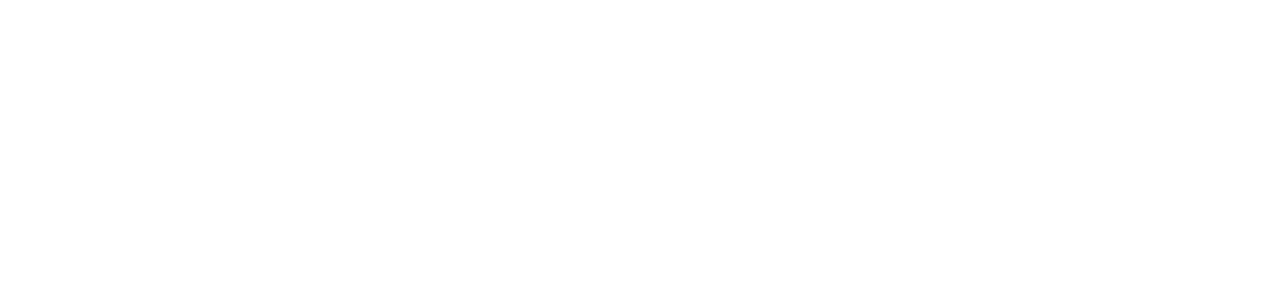
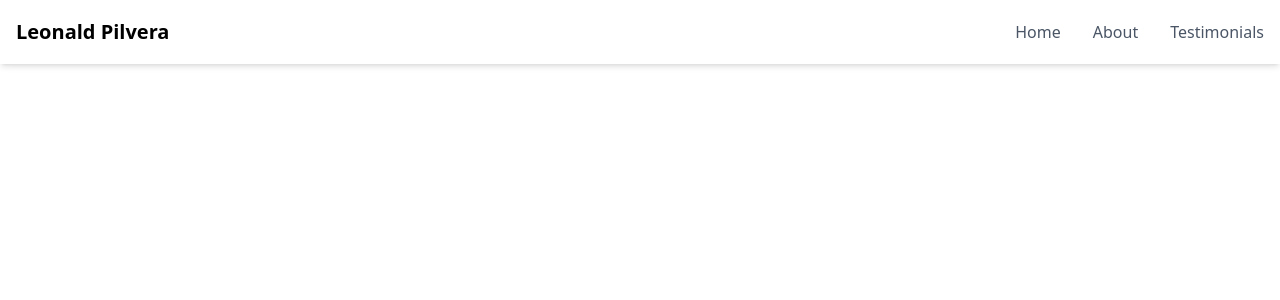
Before and after one commit to JiNXxo/Portfolio2025, a React (Vite) app: page / in a window 1280 px wide. Shown: the top 300 px of the page. Built offline with nearby package versions, Linux system fonts and the light colour scheme.

Commit message:
feature/added a navigation

```diff
--- a/package.json
+++ b/package.json
@@ -11,6 +11,8 @@
   },
   "dependencies": {
     "@tailwindcss/vite": "^4.0.5",
+    "framer-motion": "^12.4.1",
+    "lucide-react": "^0.475.0",
     "react": "^19.0.0",
     "react-dom": "^19.0.0",
     "tailwindcss": "^4.0.5"
--- a/src/App.tsx
+++ b/src/App.tsx
@@ -1,18 +1,11 @@
-import React from 'react'
-import Hero from './components/Hero/Hero'
-import About from './components/About/About'
-import Testimonials from './components/Testimonials/Testimonials'
-import Footer from './components/Footer/Footer'
+import Navigation from "./components/Navigation/Navigation";
 
 const App = () => {
   return (
     <div className="min-h-screen">
-      <Hero />
-      <About />
-      <Testimonials />
-      <Footer />
+      <Navigation />
     </div>
-  )
-}
+  );
+};
 
-export default App
+export default App;
--- /dev/null
+++ b/src/components/Navigation/DesktopNav.tsx
@@ -0,0 +1,30 @@
+interface DesktopNavProps {
+  onNavigate: (id: string) => void;
+}
+
+const DesktopNav = ({ onNavigate }: DesktopNavProps) => {
+  return (
+    <div className="hidden md:flex space-x-8">
+      <button
+        onClick={() => onNavigate("hero")}
+        className="text-gray-600 hover:text-gray-900"
+      >
+        Home
+      </button>
+      <button
+        onClick={() => onNavigate("about")}
+        className="text-gray-600 hover:text-gray-900"
+      >
+        About
+      </button>
+      <button
+        onClick={() => onNavigate("testimonials")}
+        className="text-gray-600 hover:text-gray-900"
+      >
+        Testimonials
+      </button>
+    </div>
+  );
+};
+
+export default DesktopNav;
--- /dev/null
+++ b/src/components/Navigation/Logo.tsx
@@ -0,0 +1,9 @@
+const Logo = () => {
+  return (
+    <div className="flex-shrink-0">
+      <span className="text-xl font-bold">Leonald Pilvera</span>
+    </div>
+  );
+};
+
+export default Logo;
--- /dev/null
+++ b/src/components/Navigation/MenuButton.tsx
@@ -0,0 +1,26 @@
+import { motion } from "framer-motion";
+import { Menu, X } from "lucide-react";
+
+interface MenuButtonProps {
+  isOpen: boolean;
+  onClick: () => void;
+}
+
+const MenuButton = ({ isOpen, onClick }: MenuButtonProps) => {
+  return (
+    <motion.button
+      onClick={onClick}
+      className="inline-flex items-center justify-center p-2 rounded-md text-gray-600 hover:text-gray-900"
+      whileTap={{ scale: 0.8 }}
+    >
+      <motion.div
+        animate={{ rotate: isOpen ? 180 : 0 }}
+        transition={{ duration: 0.3 }}
+      >
+        {isOpen ? <X size={24} /> : <Menu size={24} />}
+      </motion.div>
+    </motion.button>
+  );
+};
+
+export default MenuButton;
--- /dev/null
+++ b/src/components/Navigation/MobileNav.tsx
@@ -0,0 +1,32 @@
+interface NavItem {
+  id: string;
+  label: string;
+}
+
+interface MobileNavProps {
+  isOpen: boolean;
+  navItems: NavItem[];
+  onNavigate: (id: string) => void;
+}
+
+const MobileNav = ({ isOpen, navItems, onNavigate }: MobileNavProps) => {
+  if (!isOpen) return null;
+
+  return (
+    <div className="md:hidden">
+      <div className="px-2 pt-2 pb-3 space-y-1 sm:px-3">
+        {navItems.map((item) => (
+          <button
+            key={item.id}
+            onClick={() => onNavigate(item.id)}
+            className="block w-full text-center px-3 py-2 text-gray-600 hover:text-gray-900"
+          >
+            {item.label}
+          </button>
+        ))}
+      </div>
+    </div>
+  );
+};
+
+export default MobileNav;
--- /dev/null
+++ b/src/components/Navigation/Navigation.tsx
@@ -0,0 +1,48 @@
+import { useState } from "react";
+import Logo from "./Logo";
+import DesktopNav from "./DesktopNav";
+import MenuButton from "./MenuButton";
+import MobileNav from "./MobileNav";
+
+interface NavItem {
+  id: string;
+  label: string;
+}
+
+const navItems: NavItem[] = [
+  { id: "hero", label: "Home" },
+  { id: "about", label: "About" },
+  { id: "testimonials", label: "Testimonials" },
+];
+
+const Navigation = () => {
+  const [isOpen, setIsOpen] = useState(false);
+
+  const scrollToSection = (id: string) => {
+    const element = document.getElementById(id);
+    if (element) {
+      element.scrollIntoView({ behavior: "smooth" });
+    }
+  };
+
+  return (
+    <nav className="fixed top-0 left-0 w-full bg-white shadow-md z-50">
+      <div className="max-w-7xl mx-auto px-4">
+        <div className="flex justify-between items-center h-16">
+          <Logo />
+          <DesktopNav onNavigate={scrollToSection} />
+          <div className="md:hidden">
+            <MenuButton isOpen={isOpen} onClick={() => setIsOpen(!isOpen)} />
+          </div>
+        </div>
+        <MobileNav
+          isOpen={isOpen}
+          navItems={navItems}
+          onNavigate={scrollToSection}
+        />
+      </div>
+    </nav>
+  );
+};
+
+export default Navigation;
```
Also changed, not shown: src/components/Hero/Hero.tsx (+4 -4 lines), 1 other file (tests, documents, lock files or other folders).
